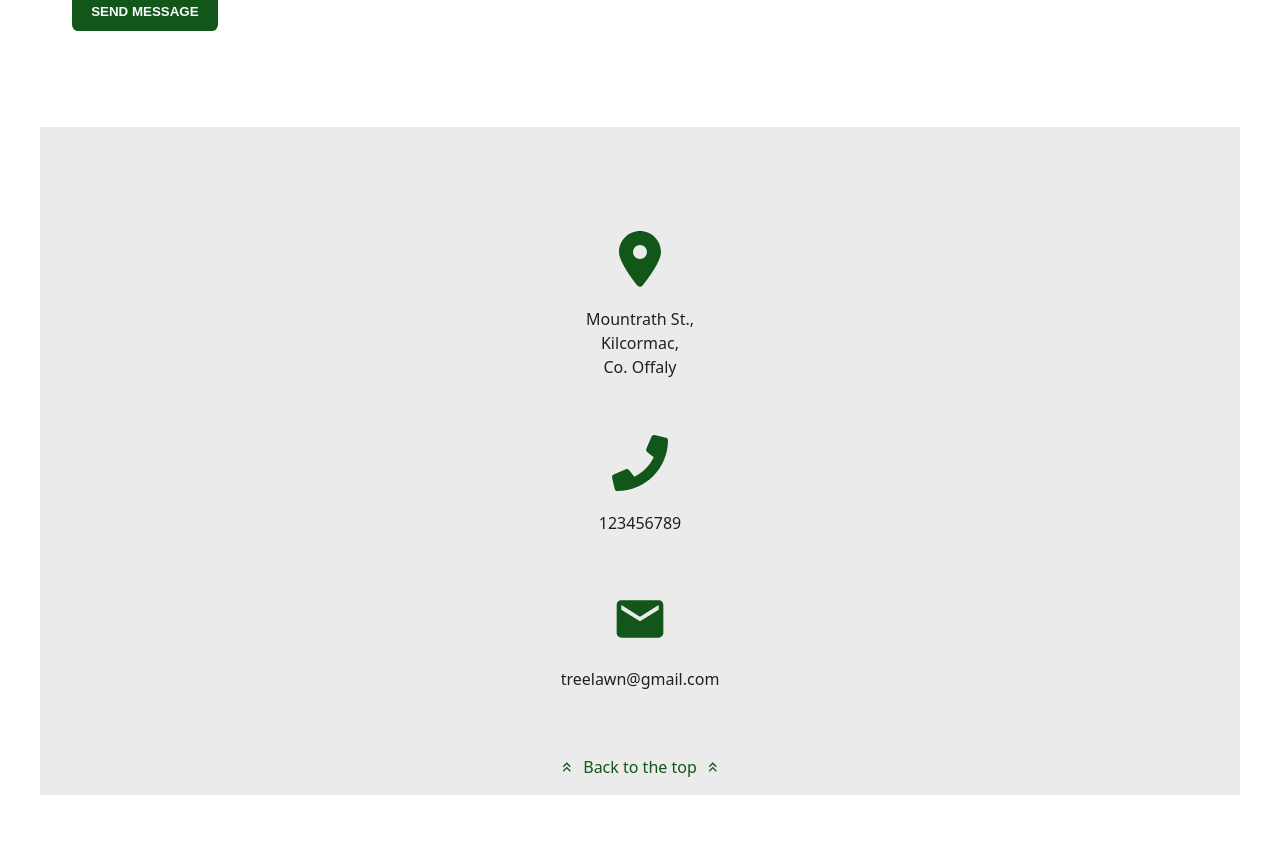
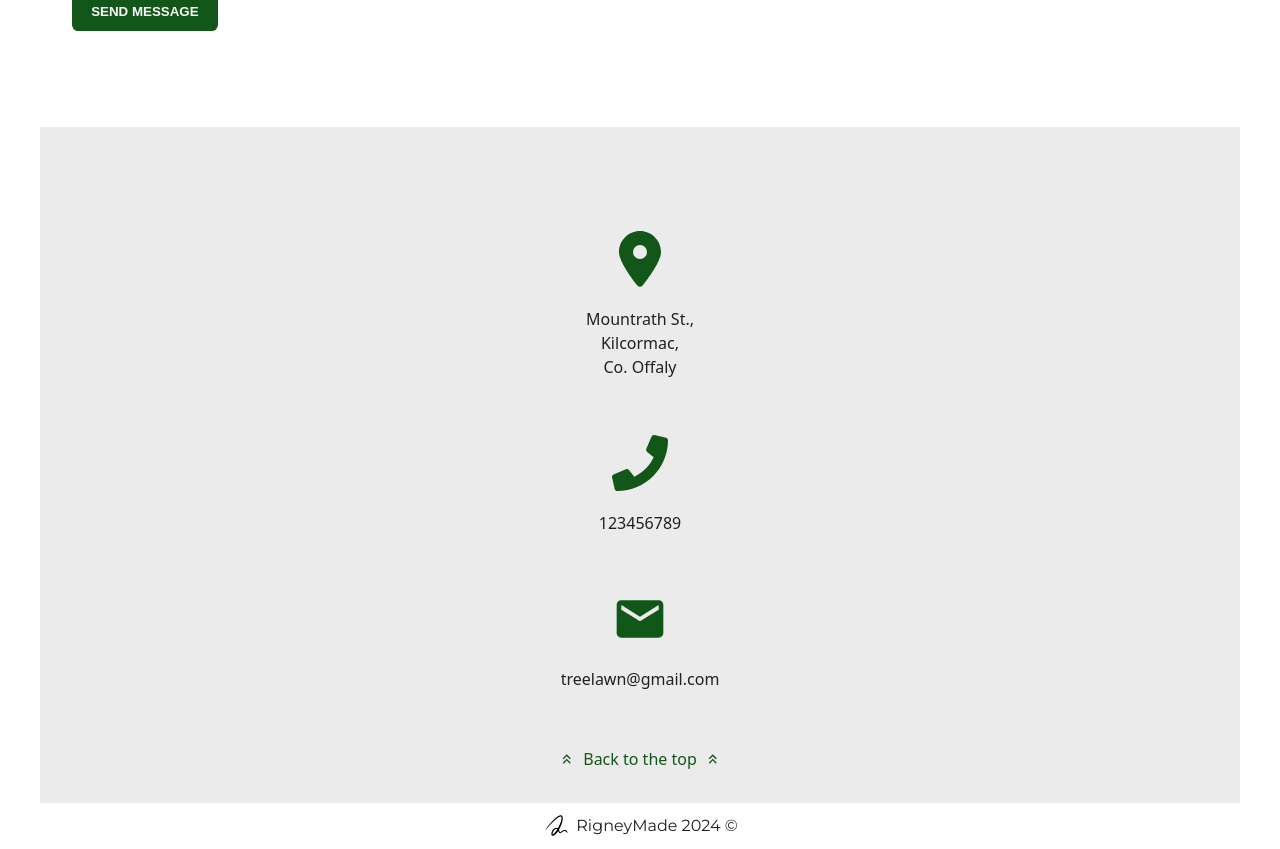
Before and after one commit to KramYengir/treelawn, a React (Vite) app: page / in a window 1280 px wide. Shown: the part 4222-5071 px from the top of the page. Before the commit the page ends 5017 px from the top, so only its background shows below. Built offline with nearby package versions, Linux system fonts and the light colour scheme; a web font is replaced by a local one.

Commit message:
add footer with rigneymade link

```diff
--- a/src/App.jsx
+++ b/src/App.jsx
@@ -3,6 +3,7 @@ import Hero from "./components/Hero/Hero";
 import About from "./components/About/About";
 import Services from "./components/Services/Services";
 import Contact from "./components/Contact/Contact";
+import Footer from "./components/Footer/Footer";
 
 function App() {
   return (
@@ -12,6 +13,7 @@ function App() {
       <About />
       <Services />
       <Contact />
+      <Footer />
     </>
   );
 }
--- a/src/components/Contact/Contact.css
+++ b/src/components/Contact/Contact.css
@@ -57,7 +57,7 @@ section.contact {
   display: grid;
   gap: 3rem;
 
-  padding-block: 6rem 6.5rem;
+  padding-block: 6rem 7rem;
 
   color: var(--clr-black);
   background-color: rgb(235, 235, 235);
@@ -70,7 +70,7 @@ section.contact {
 
 .contact-info a {
   position: absolute;
-  bottom: 1rem;
+  bottom: 2rem;
   right: 50%;
 
   transform: translateX(50%);
--- /dev/null
+++ b/src/components/Footer/Footer.css
@@ -0,0 +1,23 @@
+@import url("https://fonts.googleapis.com/css2?family=Montserrat&family=Oxygen:wght@300;400;");
+
+footer {
+  display: flex;
+  justify-content: center;
+  align-items: center;
+  gap: 0.25rem;
+
+  padding-block: 0.5rem;
+
+  background-color: transparent;
+}
+
+footer img {
+  max-height: 30px;
+  /* filter: invert(1); */
+}
+
+footer a {
+  font-family: "Montserrat", sans-serif;
+  font-size: var(--fs-300);
+  color: var(--clr-black);
+}
--- /dev/null
+++ b/src/components/Footer/Footer.jsx
@@ -0,0 +1,15 @@
+import "./Footer.css";
+import rigneymadeLogo from "../../assets/images/rigneymade-logo.png";
+
+const Footer = () => {
+  return (
+    <footer>
+      <img src={rigneymadeLogo} alt="logo for website creator - rigneymade" />
+      <a href="https://rigneymade.com/" target="_blank">
+        RigneyMade <span>2024 ©</span>
+      </a>
+    </footer>
+  );
+};
+
+export default Footer;
--- a/src/index.css
+++ b/src/index.css
@@ -18,7 +18,7 @@
   --fs-500: 1rem;
   --fs-400: 0.9275rem;
   --fs-300: 0.8rem;
-  --fs-200: 0.875rem;
+  --fs-200: 0.675rem;
 
   font-family: "Saira Semi Condensed", system-ui, Avenir, Helvetica, Arial,
     sans-serif;
@@ -41,6 +41,7 @@
     --fs-500: 1.25rem;
     --fs-400: 1rem;
     --fs-300: 0.9275rem;
+    --fs-200: 0.8rem;
   }
 }
 
```
Also changed, not shown: src/assets/images/Treelawn_2.png (added), src/assets/images/rigneymade-logo.png (added).
